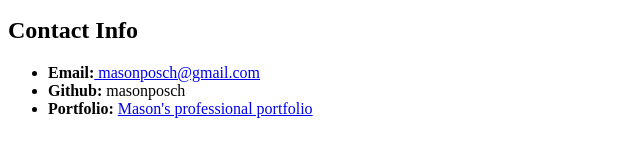
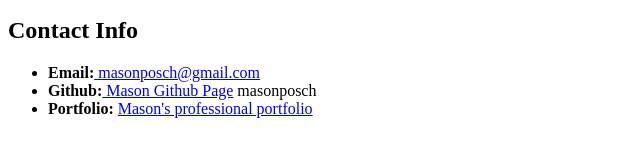
Before and after one commit to masonposch/studentbio, a plain HTML site: page index.html in a window 1280 px wide. Shown: the part 468-624 px from the top of the page, without its empty margins (0-640 px from the left). Drawn offline with Linux system fonts and the light colour scheme.

Commit message:
added github page

```diff
--- a/index.html
+++ b/index.html
@@ -29,7 +29,7 @@
 		<ul>
 
 			<li><strong>Email:</strong><a href = "mailto:masonposch@gmail.com"> masonposch@gmail.com</a></li>
-			<li><strong>Github:</strong> masonposch</li>
+			<li><strong>Github:</strong><a href = "http://github.com/masonposch"> Mason Github Page</a> masonposch</li>
 			<li><strong>Portfolio:</strong> <a href = "http://masonposch.github.io/professionalportfolio/">Mason's professional portfolio</a></li>
 
 		</ul>
```
